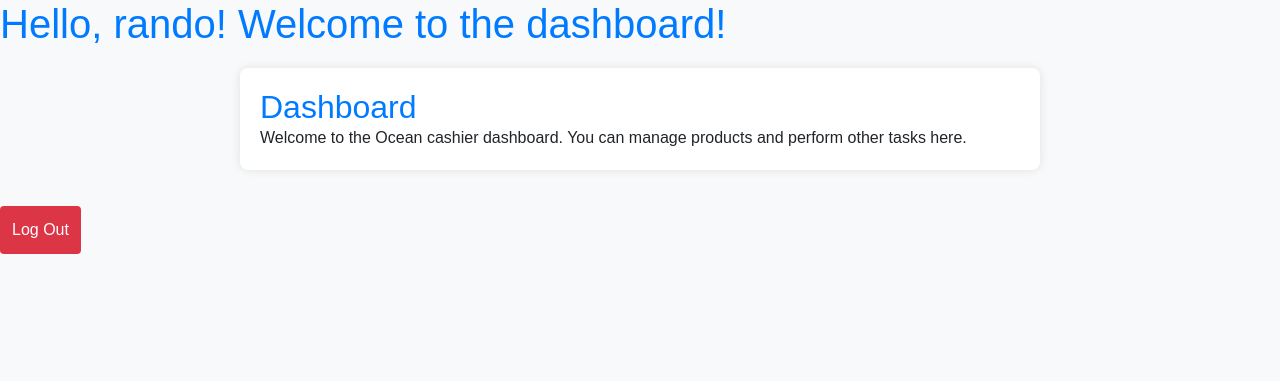
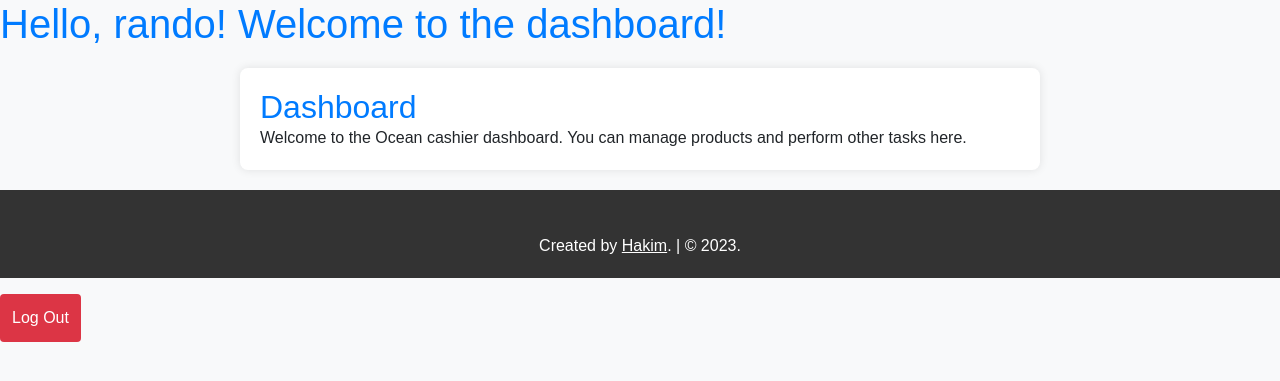
Before and after one commit to rizkyzakaria29/dika, a PHP site: page /pages/dashboard.php in a window 1280 px wide. Shown: the part 56-437 px from the top of the page. Run offline with PHP 8.4, Linux system fonts and the light colour scheme; a user stored in the database is signed in.

Commit message:
teruskan

```diff
--- a/assets/style/dashboard.css
+++ b/assets/style/dashboard.css
@@ -1,15 +1,20 @@
 /* Reset some default styles */
-body, h1, h2, p, form {
+body,
+h1,
+h2,
+p,
+form {
   margin: 0;
   padding: 0;
 }
 
 body {
-    font-family: 'Arial', sans-serif;
+  font-family: "Arial", sans-serif;
   background-color: #f8f9fa; /* Background color */
 }
 
-h1, h2 {
+h1,
+h2 {
   color: #007bff; /* Heading text color */
 }
 
@@ -43,3 +48,25 @@ h1, h2 {
 .text-blue-500:hover {
   text-decoration: underline; /* Underline text on hover */
 }
+
+footer {
+    background-color: #333;
+    color: #fff;
+    padding: 20px 0;
+    text-align: center;
+}
+
+.socials a {
+    color: #fff;
+    text-decoration: none;
+    margin: 0 10px;
+}
+
+.credit p {
+    margin: 0;
+}
+
+.credit a {
+    color: #fff;
+    text-decoration: underline;
+}
--- a/pages/dashboard.php
+++ b/pages/dashboard.php
@@ -16,6 +16,7 @@ $realName = $_SESSION['nama'];
     <meta charset="UTF-8">
     <meta name="viewport" content="width=device-width, initial-scale=1.0">
     <title>OCEAN | Welcome Cashier!</title>
+    <link rel="icon" href="./../assets/images/ocean.png" type="image/x-icon">
     <link href="https://cdn.jsdelivr.net/npm/bootstrap@5.3.2/dist/css/bootstrap.min.css" rel="stylesheet" integrity="sha384-T3c6CoIi6uLrA9TneNEoa7RxnatzjcDSCmG1MXxSR1GAsXEV/Dwwykc2MPK8M2HN" crossorigin="anonymous">
     <link rel="stylesheet" href="../assets/style/dashboard.css">
 </head>
@@ -25,7 +26,7 @@ $realName = $_SESSION['nama'];
   <div class="container-fluid">
   <a class="navbar-brand" href="#">
   <img src="../assets/images/ocean.png" alt="ocean" width="30" height="24" class="d-inline-block align-text-top">
-    <a class="navbar-brand" href="#">Dashboard</a>
+    <a class="navbar-brand" href="">Dashboard</a>
     <button class="navbar-toggler" type="button" data-bs-toggle="collapse" data-bs-target="#navbarNavAltMarkup" aria-controls="navbarNavAltMarkup" aria-expanded="false" aria-label="Toggle navigation">
       <span class="navbar-toggler-icon"></span>
     </button>
@@ -46,10 +47,23 @@ $realName = $_SESSION['nama'];
     <div class="dashboard-content">
         <h2>Dashboard</h2>
         <p>Welcome to the Ocean cashier dashboard. You can manage products and perform other tasks here.</p>
-    </div>
+      </div>
+
+      <footer>
+      <div class="socials">
+          <a href="https://www.instagram.com/rizkimaulha/"><i class="fab fa-instagram"></i></a>
+          <a href="#"><i class="fab fa-twitter"></i></a>
+          <a href="#"><i class="fab fa-facebook"></i></a>
+      </div>
+      <div class="credit">
+          <p>Created by <a href="#">Hakim</a>. | &copy; 2023.</p>
+      </div>
+  </footer>
 
     <form action="../db/DB_logout.php" method="post">
     <button type="submit" class="btn-logout">Log Out</button>
     </form>
+
+</footer>
 </body>
 </html>
--- a/pages/register.php
+++ b/pages/register.php
@@ -8,6 +8,7 @@ require_once('../db/DB_register.php');
     <meta charset= "UTF-8">
     <meta name="viewport" content="width-device-width, initial-scale-1.0">
     <title>btr | Register</title>
+    <link rel="icon" href="./assets/images/ocean.png" type="image/x-icon">
     <link rel="stylesheet" href="../assets/style/register.css">
 </head>
 <body>
```
Also changed, not shown: pages/kasir/manage_product.php (+23 -0 lines). Lines whose indentation alone changed are shown as unchanged.
